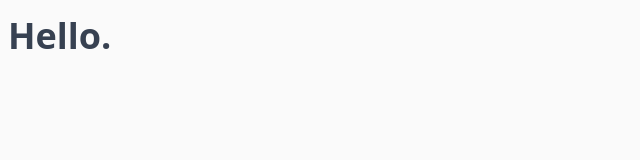
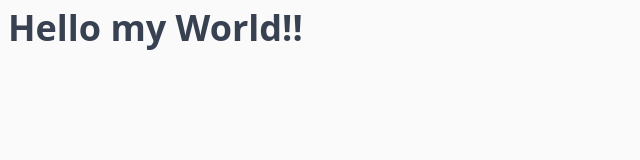
Before and after one commit to sinsky/sinsky.github.io, a website: page src/index.html in a window 1280 px wide. Shown: the whole page, without its empty margins (0-640 px from the left). Drawn offline with nearby package versions, Linux system fonts and the light colour scheme; files that its build step writes are made by us from their sources.

Commit message:
view change

```diff
--- a/src/index.html
+++ b/src/index.html
@@ -7,7 +7,8 @@
     <title>Single Page</title>
     <link href="./style.css" type="text/css" rel="stylesheet" >
   </head>
-  <body class="bg-neutral-50 text-gray-700">
-    <h1 class="text-4xl font-bold mx-2 my-4">Hello.</h1>
+  <body class="bg-neutral-50 text-gray-700 m-2">
+    <h1 class="text-4xl font-bold my-2">Hello my World!!</h1>
+    <p class="text-lime-600 text-lg"></p>
   </body>
 </html>
```
